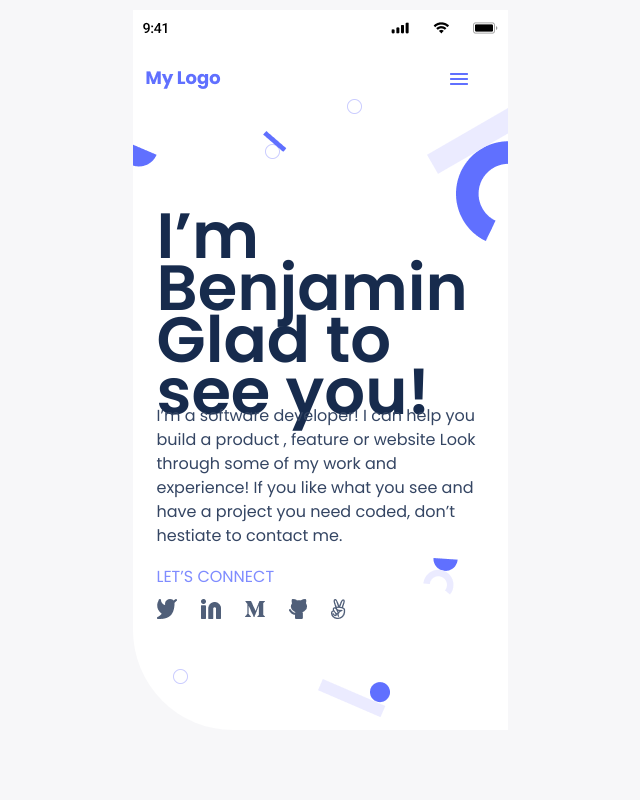
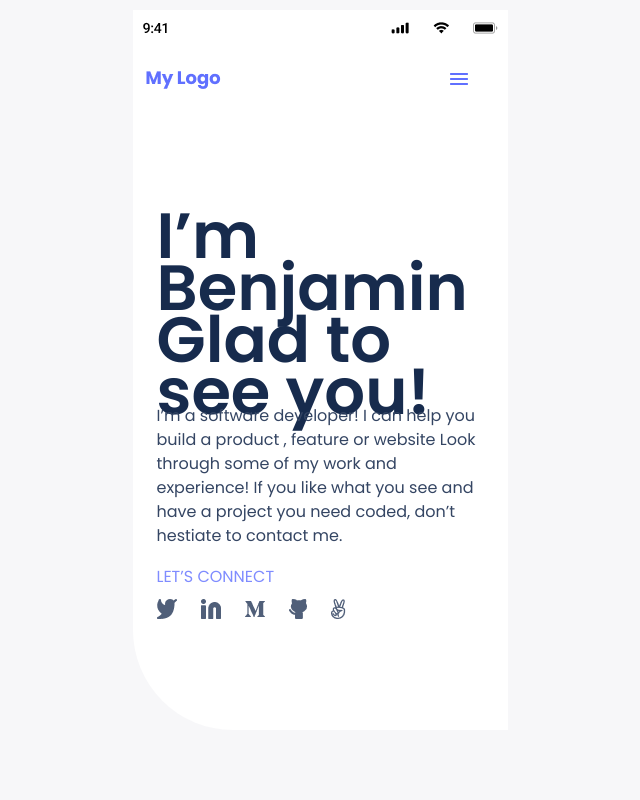
Before and after one commit to Kelvin-Ben/mobile-version-portfolio, a website: page index.html in a window 1280 px wide. Shown: the top 800 px of the page, without its empty margins (320-960 px from the left). Drawn offline with Linux system fonts and the light colour scheme.

Commit message:
Make changes to the background image for the toolbar section

```diff
--- a/index.html
+++ b/index.html
@@ -29,41 +29,6 @@
       </div>
       </header>
       <div class="images">
-        <div class="header-images">
-          <div id="elipse11">
-              <img src="./images/Ellipse11.png" alt="">
-          </div>
-          <div id="elipse15">
-              <img src="./images/Ellipse15.png" alt="">
-          </div>
-          <div id="rectangle7">
-              <img src="./images/Rectangle7.png" alt="">
-          </div>
-          <div id="elipse3">
-              <img src="./images/Ellipse3.png" alt="">
-          </div>
-          <div id="rectangle4">
-              <img src="./images/Rectangle4.png" alt="">
-          </div>
-          <div id="elipse8">
-              <img src="./images/Ellipse8.png" alt="">
-          </div>
-          <div id="elipse12">
-            <img src="./images/Ellipse12.png" alt="">
-          </div>
-          <div id="elipse13">
-            <img src="./images/Ellipse13.png" alt="">
-          </div>
-          <div class="elipse8">
-            <img src="./images/Ellipse8.png" alt="">
-          </div>
-          <div class="elipse4">
-            <img src="./images/Ellipse4.png" alt="">
-          </div>
-          <div class="rectangle5">
-            <img src="./images/Rectangle5.png" alt="">
-          </div>
-        </div>
       </div>
       <div class="name">
         <h1>I’m Benjamin
```
